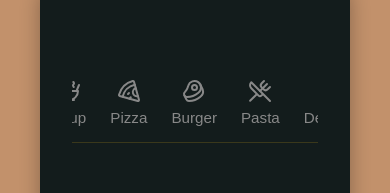
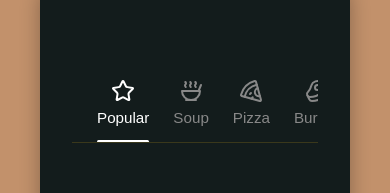
Before and after one commit to zsolt115/the-restaurant, a Next.js app: page /menu in a window 390 px wide. Shown: the part 357-550 px from the top of the page. Built offline with nearby package versions, Linux system fonts and the light colour scheme.

Commit message:
fix select menu items position

```diff
--- a/src/components/menu/MenuClient.module.scss
+++ b/src/components/menu/MenuClient.module.scss
@@ -80,6 +80,14 @@
   position: relative;
 }
 
+.categoryBtn:last-child {
+  margin-right: 25px;
+}
+
+.categoryBtn:first-child {
+  margin-left: 25px;
+}
+
 .icon {
   font-size: 1.8rem;
 }
@@ -120,6 +128,7 @@
   flex-wrap: wrap;
   justify-content: center;
   margin-top: 20px;
+  padding: 0;
 
   .item {
     position: relative;
@@ -266,4 +275,8 @@
     gap: 1.5rem;
     overflow-x: auto;
   }
+
+  .selectCategory {
+    justify-content: unset;
+  }
 }
```
